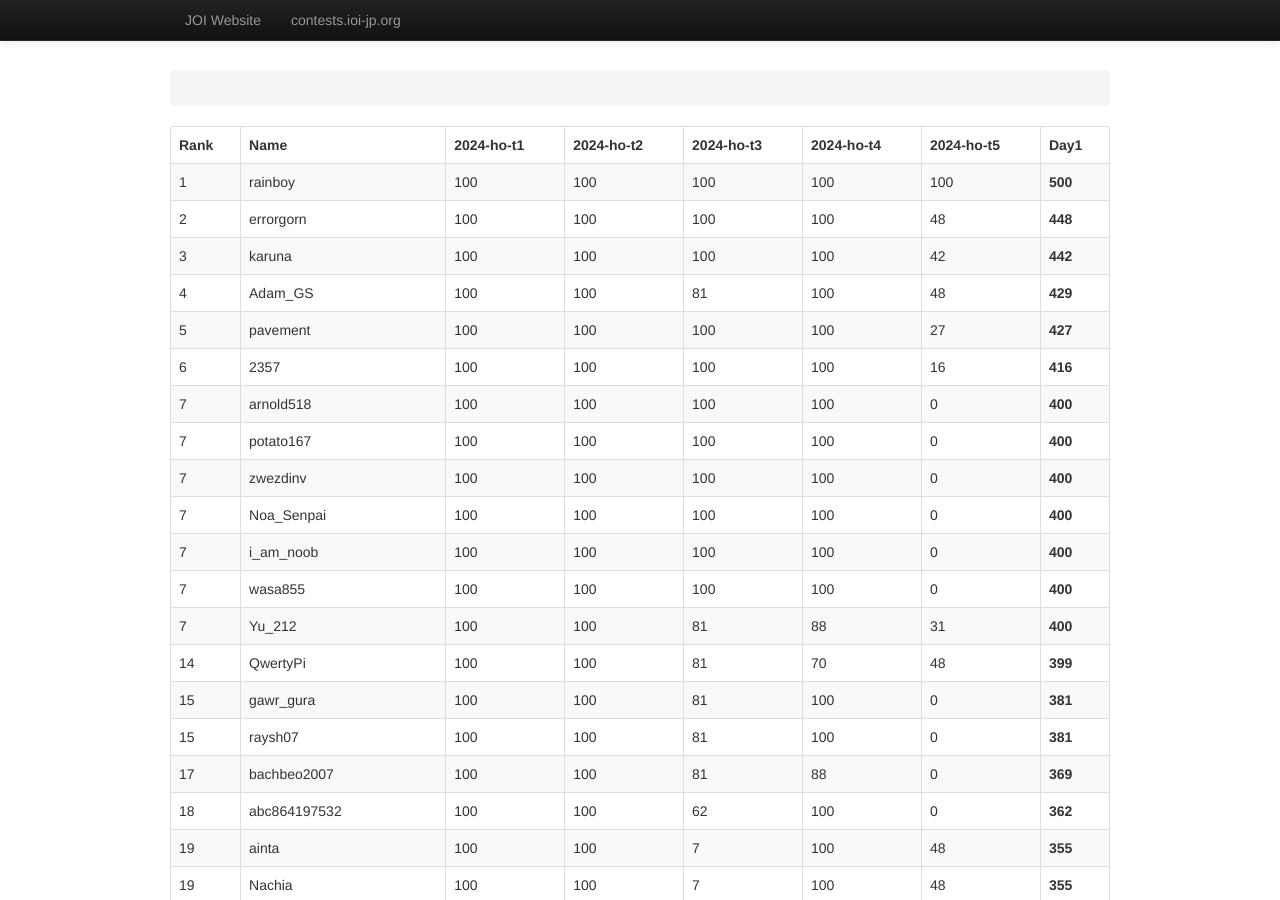
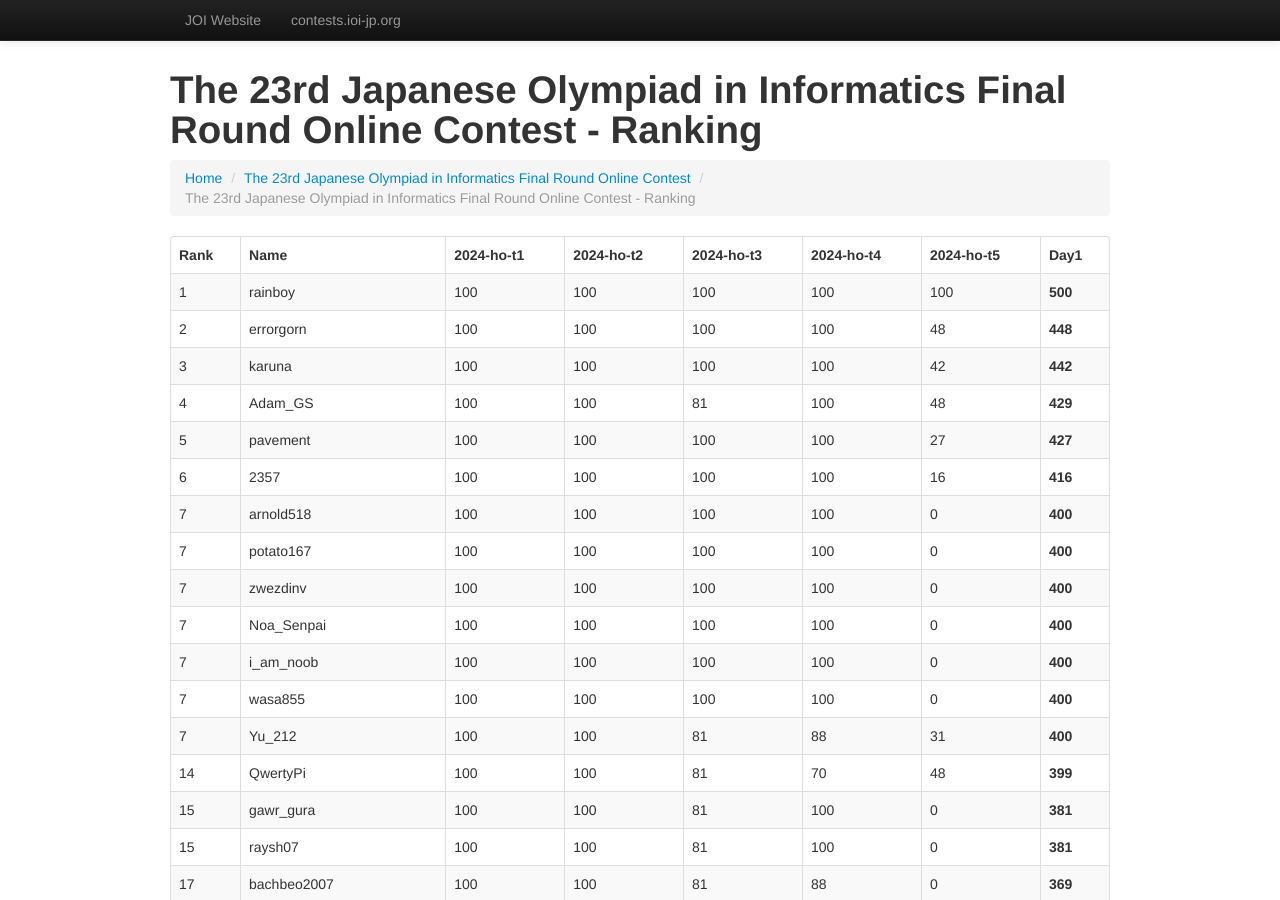
Before and after one commit to jcioi/joi-contests-site, a Jekyll site: the page built from joi-ho-2024/ranking.md, in a window 1280 px wide and 900 px high. Built offline with Jekyll 4.4.1, drawn with Linux system fonts in a browser that asks for light colours; our own code applies the rules of GitHub Pages for plain Markdown files.

Commit message:
fix ranking format

```diff
--- a/joi-ho-2024/ranking.md
+++ b/joi-ho-2024/ranking.md
@@ -1,3 +1,11 @@
+---
+layout: "default"
+language: "en"
+title: "The 23rd Japanese Olympiad in Informatics Final Round Online Contest - Ranking"
+breadcrumb:
+  - ["/", "Home"]
+  - ["/joi-ho-2024/", "The 23rd Japanese Olympiad in Informatics Final Round Online Contest"]
+---
 <table class="table table-bordered table-striped">
 <thead>
 <tr><th>Rank</th><th>Name</th><th>2024-ho-t1</th><th>2024-ho-t2</th><th>2024-ho-t3</th><th>2024-ho-t4</th><th>2024-ho-t5</th><th>Day1</th></tr>
```
